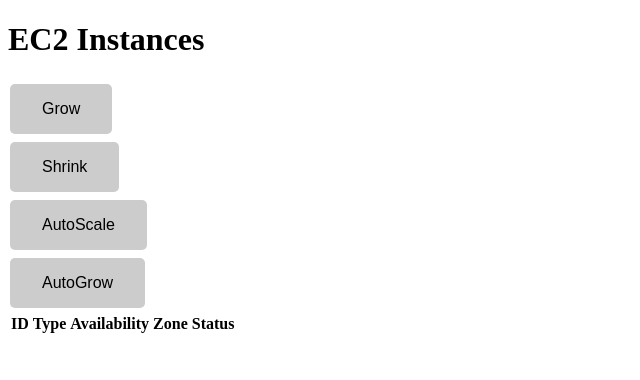
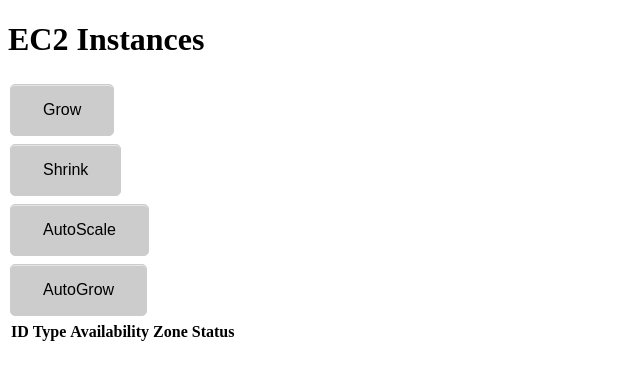
Before and after one commit to AnqiPang/manager-app, a Flask app: page /ec2_examples in a window 1280 px wide. Shown: the top 380 px of the page, without its empty margins (0-640 px from the left). Run offline with Flask 2, Linux system fonts and the light colour scheme; data that the repository does not hold is empty; some libraries are stand-ins or nearby versions.

Commit message:
form button

```diff
--- a/app/templates/ec2_examples/list.html
+++ b/app/templates/ec2_examples/list.html
@@ -3,15 +3,19 @@
 
     <style>
     input[type=submit] {
-        padding:5px 15px;
         background:#ccc;
-        border:0 none;
         cursor:pointer;
-        -webkit-border-radius: 5px;
         border-radius: 5px;
         padding: 16px 32px;
         margin: 4px 2px;
         font-size: 1.0em;
+        -moz-border-radius: 5px;
+        -webkit-border-radius: 5px;
+        border: 1px solid #ccc;
+        box-shadow: 0 1px 0 rgba(255, 255, 255, 0.5) inset;
+        -moz-box-shadow: 0 1px 0 rgba(255, 255, 255, 0.5) inset;
+        -webkit-box-shadow: 0 1px 0 rgba(255, 255, 255, 0.5) inset;
+
     }
     </style>
 
```
